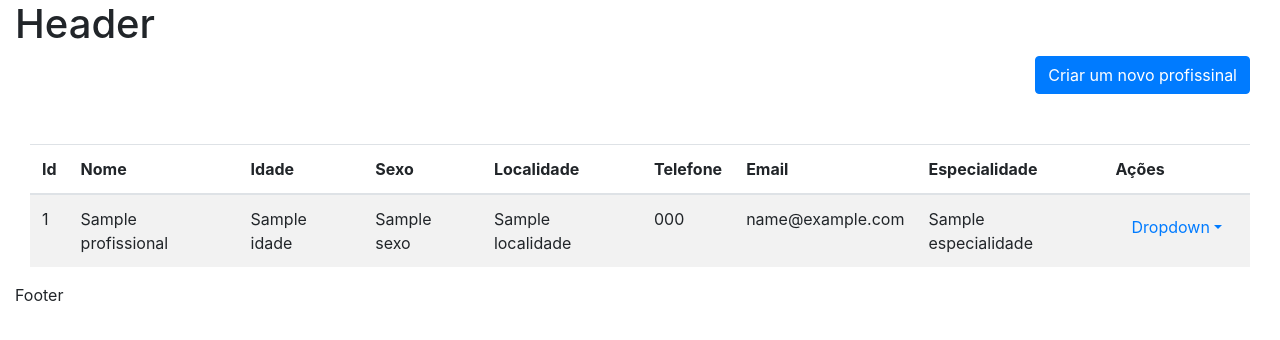
After one commit to tailonCerqueira/gorila-flask-mongo, a Flask app: page /profissionais in a window 1280 px wide. The commit adds this page. Shown: the top 340 px of the page. Run offline with Flask 2, Linux system fonts and the light colour scheme; a database or web service that is not in the repository returns one stand-in record (values such as "Sample title"); some libraries are stand-ins or nearby versions.

Commit message:
Crud Profissional

```diff
--- a/flaskr.py
+++ b/flaskr.py
@@ -1,10 +1,77 @@
-from flask import Flask, render_template
+from flask import Flask, render_template, request, redirect, url_for
+from pymongo import MongoClient
+from bson.objectid import ObjectId
 
 app = Flask(__name__)
 
-@app.route('/')
-def testing():
+#Conexão com o banco
+client      = MongoClient('localhost', 27017)
+conn        = client['app_gorila']
+collection  = conn.profissional
+
+
+#mentor = collection.profissional
+
+############################
+#rota padrão é a rota de login
+@app.route('/', methods = ['GET'])
+def index():
+    return render_template('main/login.html')
+
+#redirecionar para cadastro de profissional
+
+@app.route('/profissionais/new', methods = ['GET', 'POST'])
+def new():
+     return render_template('/main/profissional/new.html')
+
+#cadastra novo profissional
+@app.route('/profissionais/create',  methods=['GET', 'POST'])
+def create():
+    collection.insert_one({
+        'nome': request.form['nome'],
+        'idade': request.form['idade'],
+        'sexo': request.form['sexo'],
+        'localidade': request.form['localidade'],
+        'telefone': request.form['telefone'],
+        'email': request.form['email'],
+        'especialidade': request.form['especialidade'],
+
+        #'idAgenda': request.form[idAngeda],
+        #'idAvaliacao': request.from['idAvaliacao']
+    })
+
+    return redirect(url_for('index'))
+
+@app.route('/profissionais', methods=['GET', 'POST'])
+def findAll():
+    list_collection  = collection.find()
+    return render_template('/main/profissional/list.html', profissionais = list_collection )
+
+@app.route('/profissionais/<id>')
+def findOne(id):
+    data = collection.find_one({
+        "_id": ObjectId(id)
+    })
+    return render_template('/main/profissional/viewProfisisonal.html', profissional = data)
+
+@app.route('/profissionais/delete/<id>', methods=['GET', 'POST'])
+def delete(id):
+    data = collection.delete_many({
+        "_id": ObjectId(id)
+    })
+
+    return redirect(url_for('findAll'))
+
+
+
+
+#rotas cliente
+@app.route('/cliente')
+def indexCliente():
     return render_template('main/home.html')
+
+
+#endrotas
 
 if __name__ == '__main__':
     app.run()
--- a/templates/base.html
+++ b/templates/base.html
@@ -7,11 +7,18 @@
     <link rel="stylesheet" href="https://stackpath.bootstrapcdn.com/bootstrap/4.4.1/css/bootstrap.min.css" integrity="sha384-Vkoo8x4CGsO3+Hhxv8T/Q5PaXtkKtu6ug5TOeNV6gBiFeWPGFN9MuhOf23Q9Ifjh" crossorigin="anonymous">
 </head>
 <body>
-    <header>
-        <h1 class="text-danger">Header</h1>
-    </header>
-    {% block content %}{% endblock %}
-    <footer>Footer</footer>
+    <div class="col-md-12">
+        <header>
+            <h1 class="">Header</h1>
+        </header>
+    </div>
+
+    <div class="col-md-12">
+        {% block content %}{% endblock %}
+    </div>
+    <div class="col-md-12">
+        <footer>Footer</footer>
+    </div>
     <script
 			  src="https://code.jquery.com/jquery-3.5.0.min.js"
 			  integrity="sha256-xNzN2a4ltkB44Mc/Jz3pT4iU1cmeR0FkXs4pru/JxaQ="
--- a/templates/main/home.html
+++ b/templates/main/cliente/home.html
@@ -2,7 +2,7 @@
 
 {% block content %}
 
-<h1>Main Content</h1>
+<h1>Home Cliente</h1>
 
 
 {% endblock %}
--- /dev/null
+++ b/templates/main/profissional/list.html
@@ -0,0 +1,47 @@
+{% extends "base.html" %}
+
+{% block content %}
+<div class="col-lg-12">
+    <a href="/profissionais/new" style="float: right; margin-bottom: 50px;" class="btn btn-primary">Criar um novo profissinal</a>
+    <table class="table table-striped">
+        <thead>
+            <tr>
+                <th>Id</th>
+                <th>Nome</th>
+                <th>Idade</th>
+                <th>Sexo</th>
+                <th>Localidade</th>
+                <th>Telefone</th>
+                <th>Email</th>
+                <th>Especialidade</th>
+                <th>Ações</th>
+            </tr>
+        </thead>
+
+        <tbody>
+            {% for profissional in profissionais %}
+                <tr>
+                    <td>{{ profissional._id }}</td>
+                    <td>{{ profissional.nome }}</td>
+                    <td>{{ profissional.idade }}</td>
+                    <td>{{ profissional.sexo }}</td>
+                    <td>{{ profissional.localidade }}</td>
+                    <td>{{ profissional.telefone }}</td>
+                    <td>{{ profissional.email }}</td>
+                    <td>{{ profissional.especialidade }}</td>
+                    <td class="nav-item dropdown">
+                        <a class="nav-link dropdown-toggle" data-toggle="dropdown" href="#" role="button" aria-haspopup="true" aria-expanded="false">Dropdown</a>
+                        <div class="dropdown-menu">
+                            <a class="dropdown-item" href={{ url_for('findOne', id = profissional._id) }} class="btn btn-primary btn-sm">View</a>
+                            <a class="dropdown-item" href={{ url_for('delete', id = profissional._id) }} class="btn btn-primary btn-sm">Del</a>
+                        </div>
+
+                    </td>
+                </tr>
+            {% endfor %}
+        </tbody>
+    </table>
+</div>
+
+
+{% endblock %}
```
Also changed, not shown: templates/main/cliente/new.html (added, +52 -0 lines), templates/main/login.html (added, +22 -0 lines), templates/main/profissional/home.html (added, +8 -0 lines), templates/main/profissional/new.html (added, +42 -0 lines), templates/main/profissional/viewProfisisonal.html (added, +41 -0 lines).
